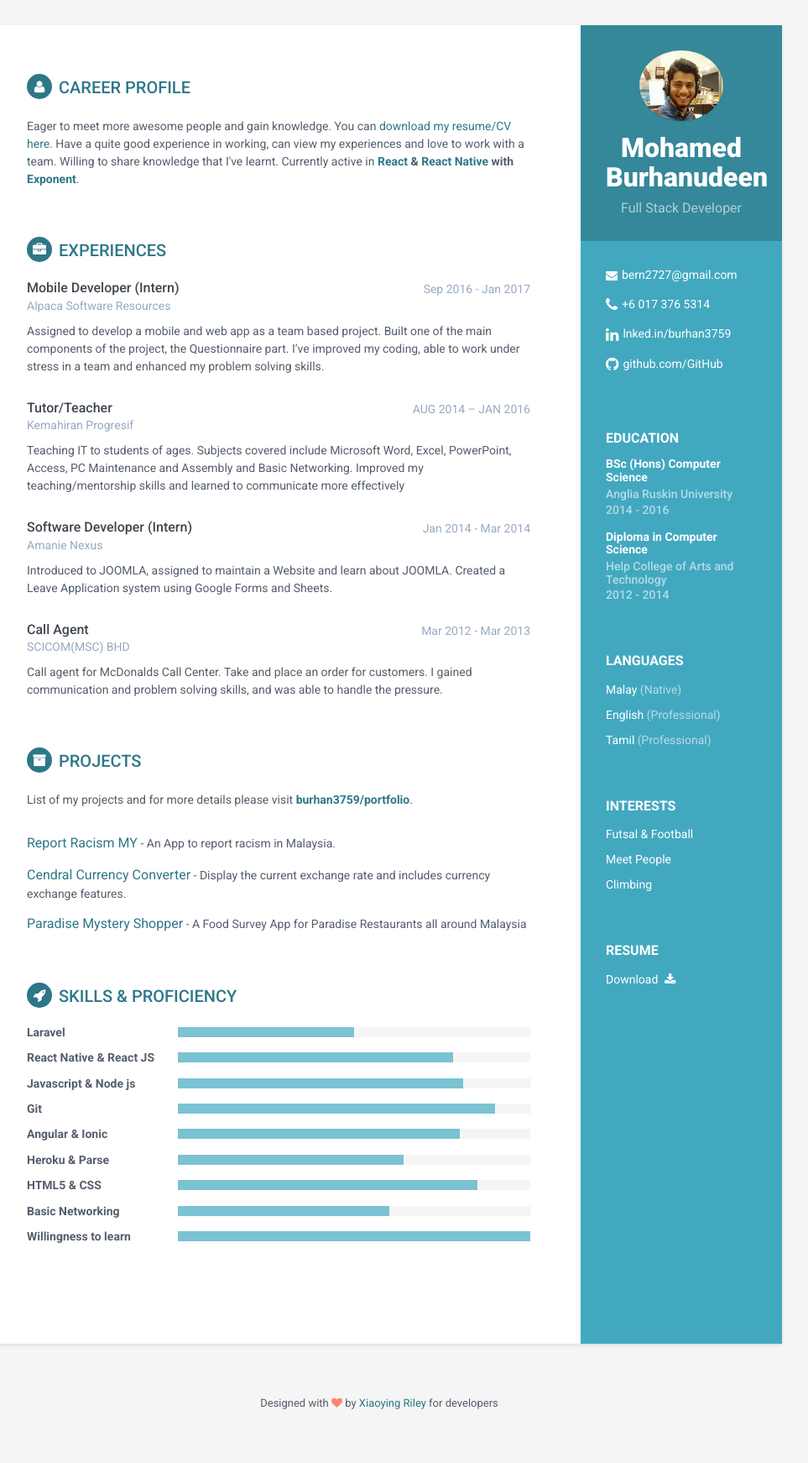
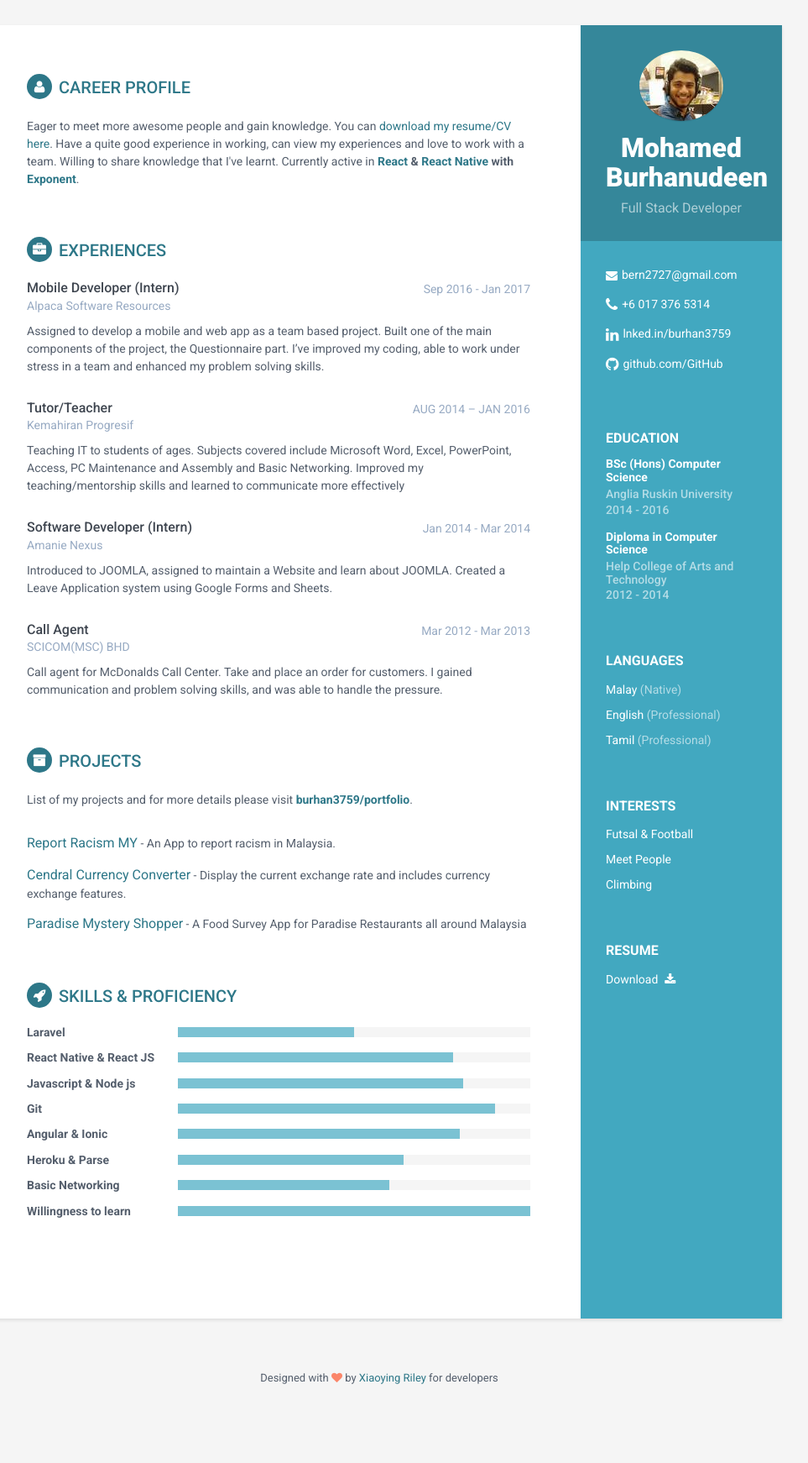
Before and after one commit to burhan3759/resume, a Jekyll site: the page built from index.html, in a window 1280 px wide. Shown: the whole page at 84% size, without its empty margins (188-1151 px from the left). Built offline with Jekyll 4.4.1, drawn with Linux system fonts in a browser that asks for light colours; after the commit the page ends 1712 px from its top, so only the background shows below that.

Commit message:
remove HTm and CSs from skills
remove HTm and CSs from skills

```diff
--- a/_includes/skills.html
+++ b/_includes/skills.html
@@ -50,14 +50,6 @@
                     </div><!--//item-->
 
                     <div class="item">
-                        <h3 class="level-title">HTML5 &amp; CSS</h3>
-                        <div class="level-bar">
-                            <div class="level-bar-inner" data-level="85%">
-                            </div>
-                        </div><!--//level-bar-->
-                    </div><!--//item-->
-
-                    <div class="item">
                         <h3 class="level-title">Basic Networking</h3>
                         <div class="level-bar">
                             <div class="level-bar-inner" data-level="60%">
```
